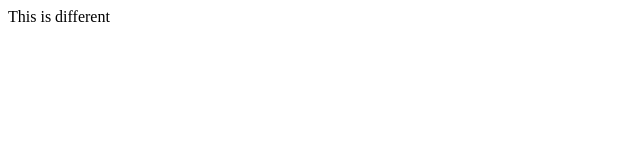
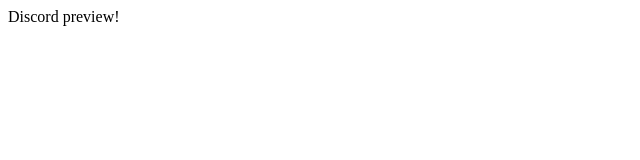
Before and after one commit to Ashimee/index.html, a plain HTML site: page index.html in a window 1280 px wide. Shown: the full height of the page, 0-640 px from the left. Drawn offline with Linux system fonts and the light colour scheme.

Commit message:
Update index.html

```diff
--- a/index.html
+++ b/index.html
@@ -1 +1 @@
-<! DOCTYPE html><html><head><title>surv.is-a.dev</title></head><body>This is different</body></html>
+<! DOCTYPE html><html><head><title>surv.is-a.dev</title></head><body>Discord preview!</body></html>
```
